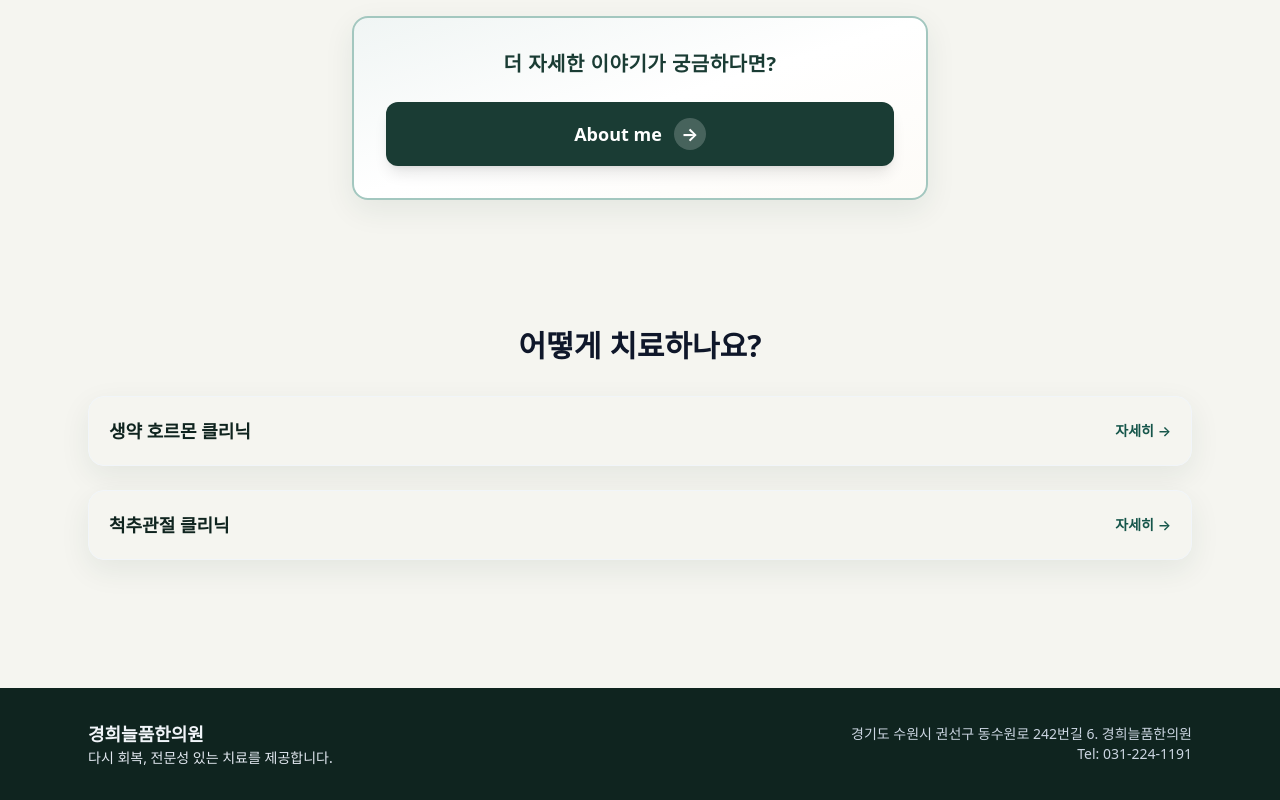
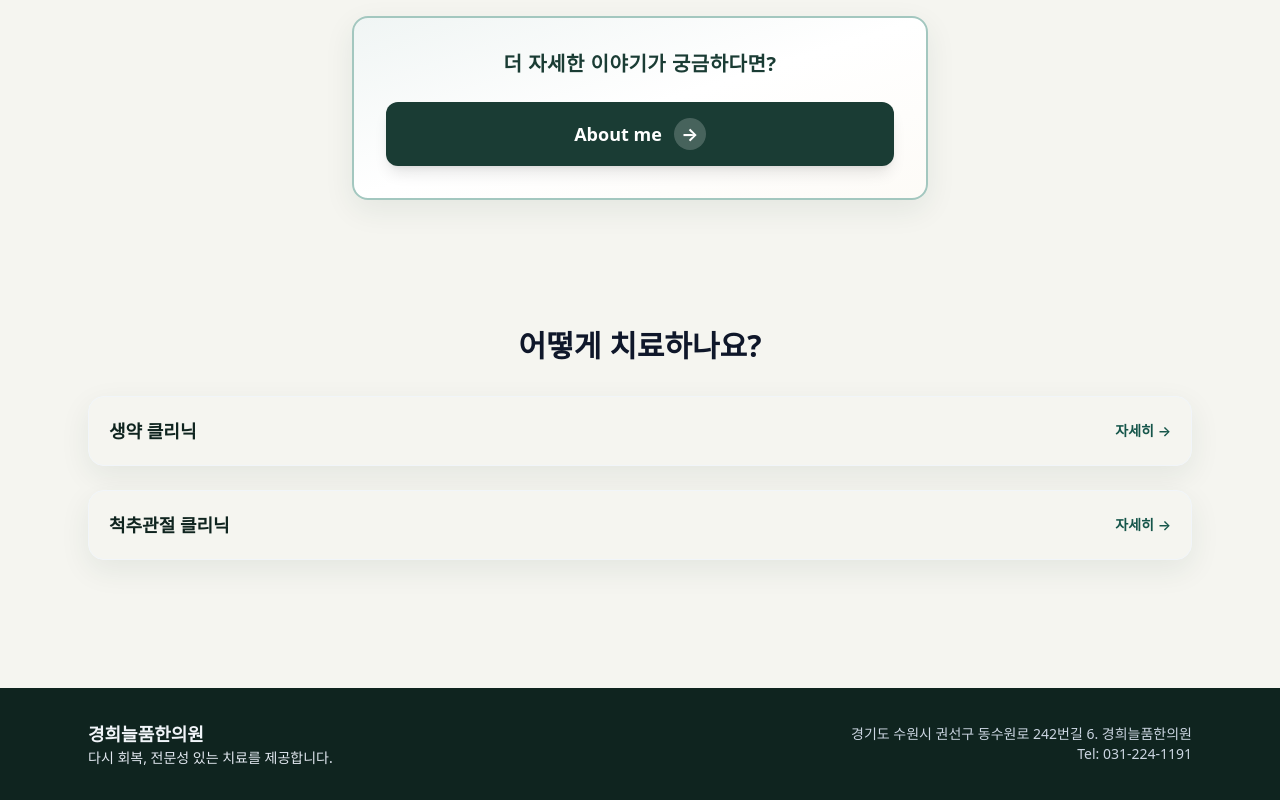
Before and after one commit to OnSWLee/neulsw, a Next.js app in the folder frontend/: page / in a window 1280 px wide. Shown: the part 1402-2202 px from the top of the page. Built offline with nearby package versions, Linux system fonts and the light colour scheme; no server answers; a web font is replaced by a local one.

Commit message:
생약 호르몬 클리닉 이름을 생약 클리닉으로 변경한다.

```diff
--- a/frontend/src/pages/Clinics.tsx
+++ b/frontend/src/pages/Clinics.tsx
@@ -3,7 +3,7 @@ import SectionCard from "../components/SectionCard";
 const clinicData = [
   {
     to: "/clinics/thyroid",
-    title: "생약 호르몬 클리닉"
+    title: "생약 클리닉"
   },
   {
     to: "/clinics/immunity",
--- a/frontend/src/pages/Home.tsx
+++ b/frontend/src/pages/Home.tsx
@@ -95,7 +95,7 @@ function Home() {
             {[
               {
                 to: "/clinics/thyroid",
-                title: "생약 호르몬 클리닉"
+                title: "생약 클리닉"
               },
               {
                 to: "/clinics/immunity",
```
